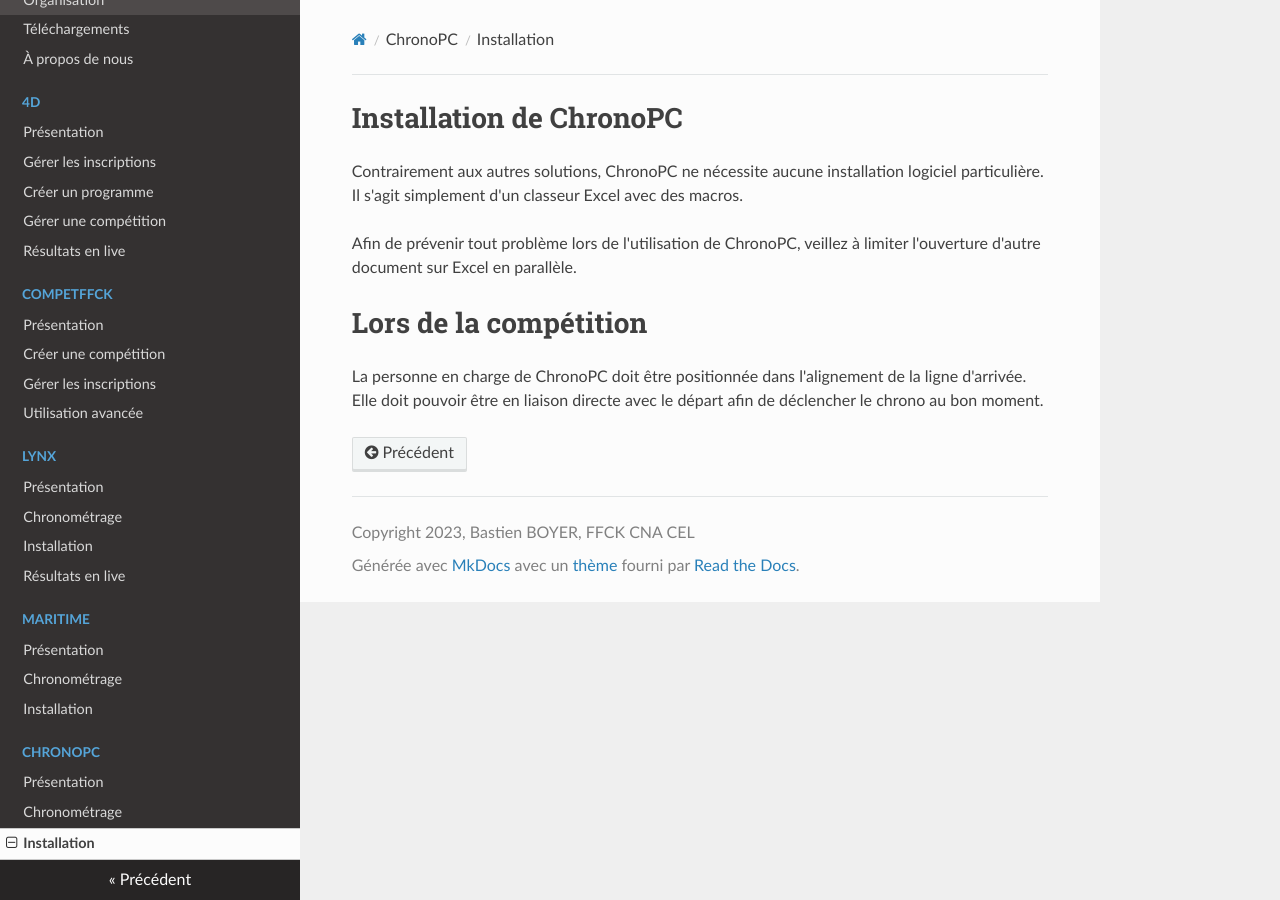
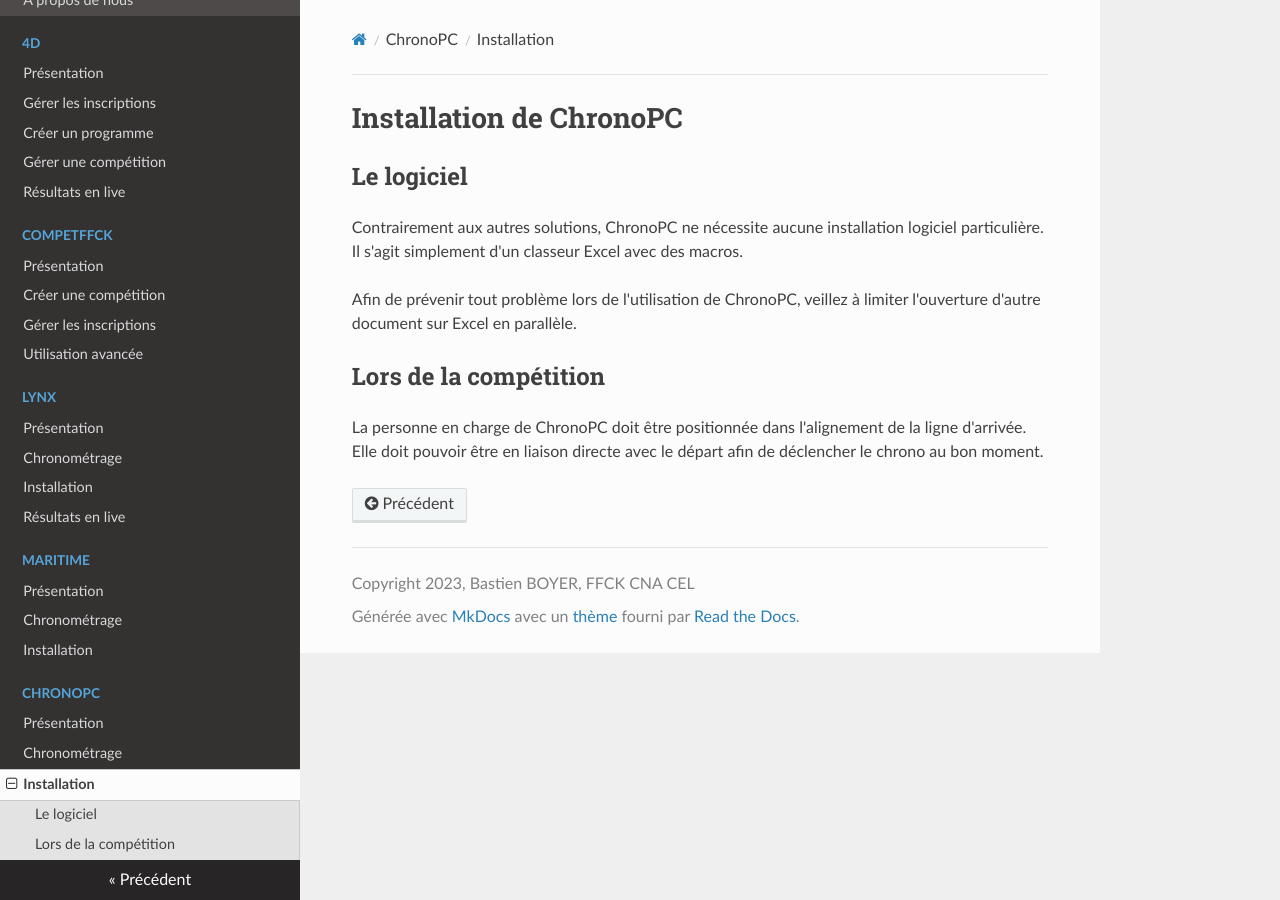
Before and after one commit to BastOOn58/gestion-de-courses, an MkDocs documentation site: the page built from docs/chronopc/installation.md, in a window 1280 px wide. Built offline with MkDocs 1.6.1, drawn with Linux system fonts in a browser that asks for light colours; nearby versions of some CDN libraries.

Commit message:
Update installation.md

```diff
--- a/docs/chronopc/installation.md
+++ b/docs/chronopc/installation.md
@@ -1,9 +1,11 @@
 # Installation de ChronoPC
+
+## Le logiciel
 
 Contrairement aux autres solutions, ChronoPC ne nécessite aucune installation logiciel particulière. Il s'agit simplement d'un classeur Excel avec des macros.
 
 Afin de prévenir tout problème lors de l'utilisation de ChronoPC, veillez à limiter l'ouverture d'autre document sur Excel en parallèle.
 
-# Lors de la compétition
+## Lors de la compétition
 
 La personne en charge de ChronoPC doit être positionnée dans l'alignement de la ligne d'arrivée. Elle doit pouvoir être en liaison directe avec le départ afin de déclencher le chrono au bon moment.
```
